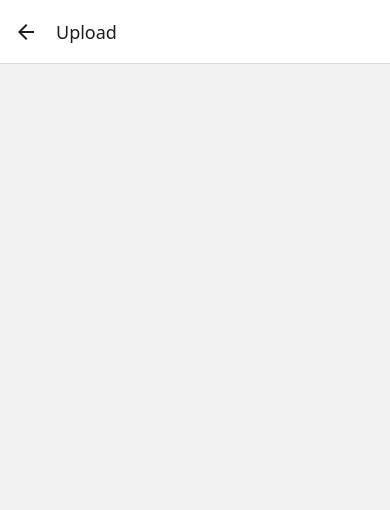
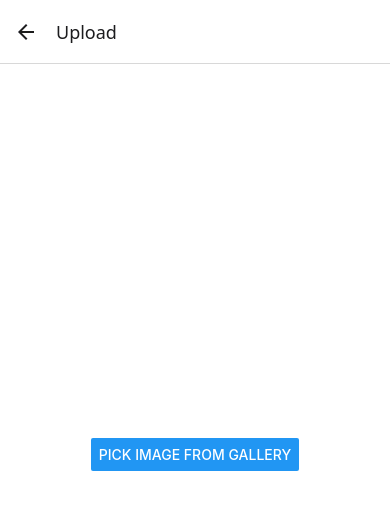
Before and after one commit to TechNomad04/Hemocycle-db, a React Native app in the folder hemocycle/frontendf/: screen /Upload in a window 390 px wide. Shown: the top 510 px of the page. Built offline with nearby package versions, Linux system fonts and the light colour scheme; no server answers.

Commit message:
image picker added

```diff
--- a/hemocycle/frontendf/package.json
+++ b/hemocycle/frontendf/package.json
@@ -17,6 +17,7 @@
     "axios": "^1.12.2",
     "react": "19.1.1",
     "react-native": "0.82.0",
+    "react-native-image-picker": "^8.2.1",
     "react-native-safe-area-context": "^5.6.1",
     "react-native-screens": "^4.16.0"
   },
--- a/hemocycle/frontendf/pages/Data.tsx
+++ b/hemocycle/frontendf/pages/Data.tsx
@@ -17,7 +17,7 @@ function Data () {
     useEffect(()=> {
         const fetch = async () => {
             try {
-                const response = await axios.get(`http://${CONFIG.ip}/fetchdata/`)
+                const response = await axios.get(`http://${CONFIG.ip}:5000/fetchdata/`)
                 console.log(response.data)
                 setData(response.data.users)
 
--- a/hemocycle/frontendf/pages/NewRecord.tsx
+++ b/hemocycle/frontendf/pages/NewRecord.tsx
@@ -43,7 +43,7 @@ function NewRecord ({navigation}:any) {
             <Text>Submit</Text>
         </TouchableOpacity>
         <TouchableOpacity style={styles.button} onPress={()=>navigation.navigate('Upload')}>
-            <Text>Upload Immages</Text>
+            <Text>Upload Images</Text>
         </TouchableOpacity>
        </View>
     )
--- a/hemocycle/frontendf/pages/UploadImages.tsx
+++ b/hemocycle/frontendf/pages/UploadImages.tsx
@@ -1,9 +1,50 @@
-import { View } from "react-native"
+import { View, Image, Button, StyleSheet } from "react-native"
+import { launchImageLibrary } from "react-native-image-picker"
+import { useState } from "react";
 
 function UploadImages() {
+    const [imageUri, setImageUri] = useState<string | null>(null);
+
+    const pickImage = async () => {
+        const result = await launchImageLibrary({
+        mediaType: 'photo',
+        quality: 1,
+        });
+
+        const uri = result.assets?.[0]?.uri ?? null;
+        if (uri) {
+        setImageUri(uri);
+        }
+    };
+
     return (
-        <View></View>
+        <View style={styles.container}>
+            <Button title="Pick Image from Gallery" onPress={pickImage} />
+
+            {imageUri && (
+                <Image
+                source={{ uri: imageUri }}
+                style={styles.image}
+                resizeMode="cover"
+                />
+            )}
+        </View>
     )
 }
 
+const styles = StyleSheet.create({
+    container: {
+        flex: 1,
+        alignItems: 'center',
+        justifyContent: 'center',
+        backgroundColor: '#fff',
+    },
+    image: {
+        width: 250,
+        height: 250,
+        borderRadius: 15,
+        marginTop: 20,
+    },
+})
+
 export default UploadImages
```
Also changed, not shown: 2 other files (tests, documents, lock files or other folders).
